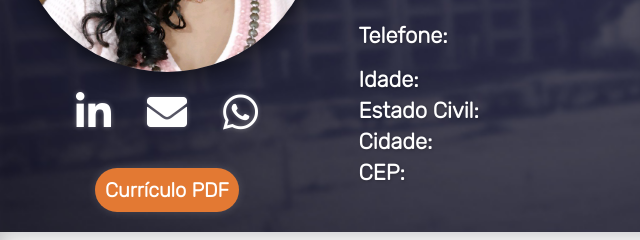
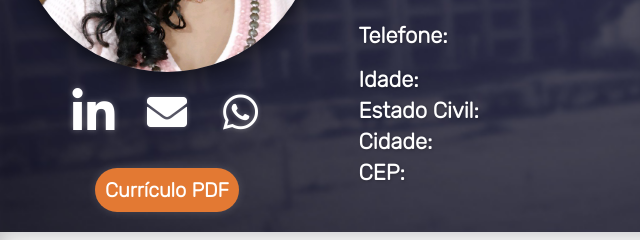
Before and after one commit to alana-k-p-a/alana-k-p-a.github.io, a plain HTML site: page index.html in a window 1280 px wide. In both pictures the pointer is over the icon 93 px from the left and 380 px from the top of the page. Shown: the part 268-508 px from the top of the page, 0-640 px from the left. Drawn offline with Linux system fonts and the light colour scheme; files that its build step writes are made by us from their sources.

Commit message:
Update style.css

```diff
--- a/css/style.css
+++ b/css/style.css
@@ -92,6 +92,10 @@ body{
     color: #ffffff;
     padding: 15px;
     text-shadow: 0 0 5px rgba(255, 255, 255, 0.349);
+  }
+  .style_btn_cab:hover{
+    transition: transform .2s;
+    transform: scale(1.2);
   }
   .btn_cab {
     position: relative;
```
